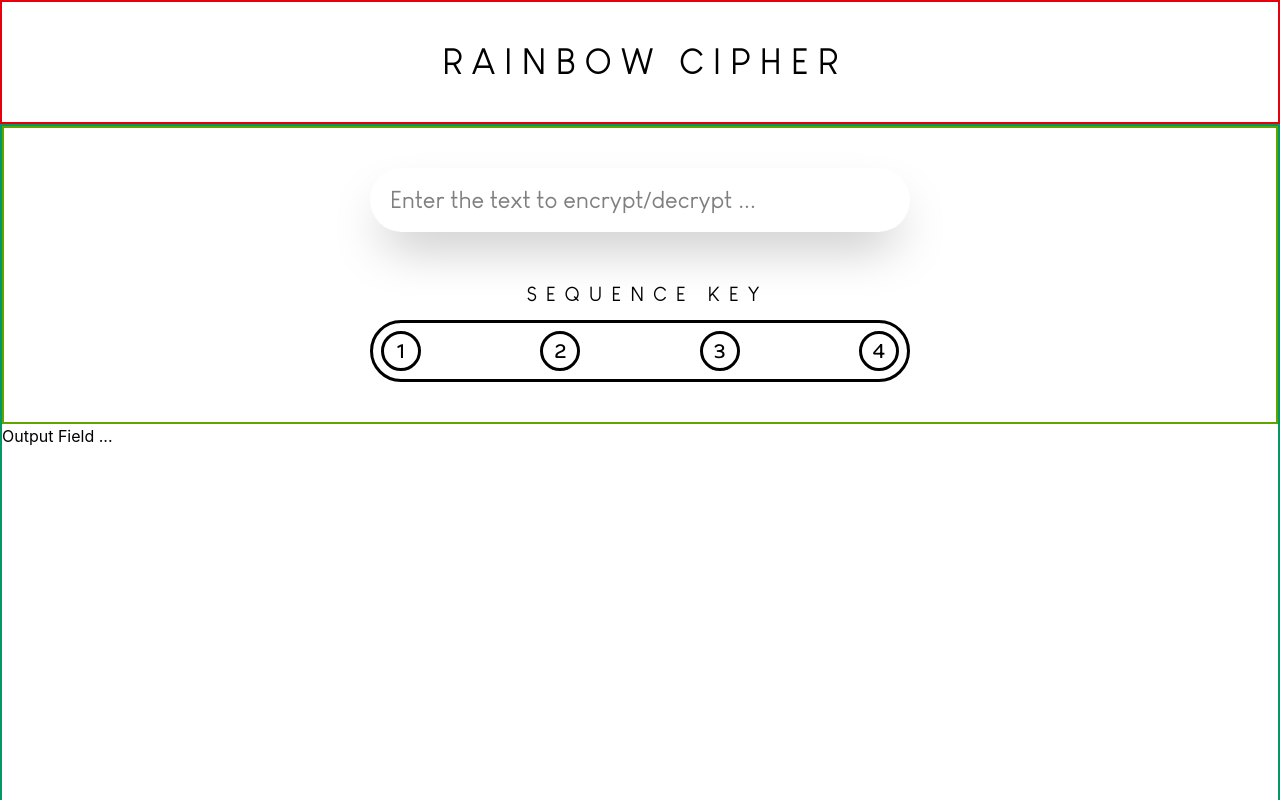
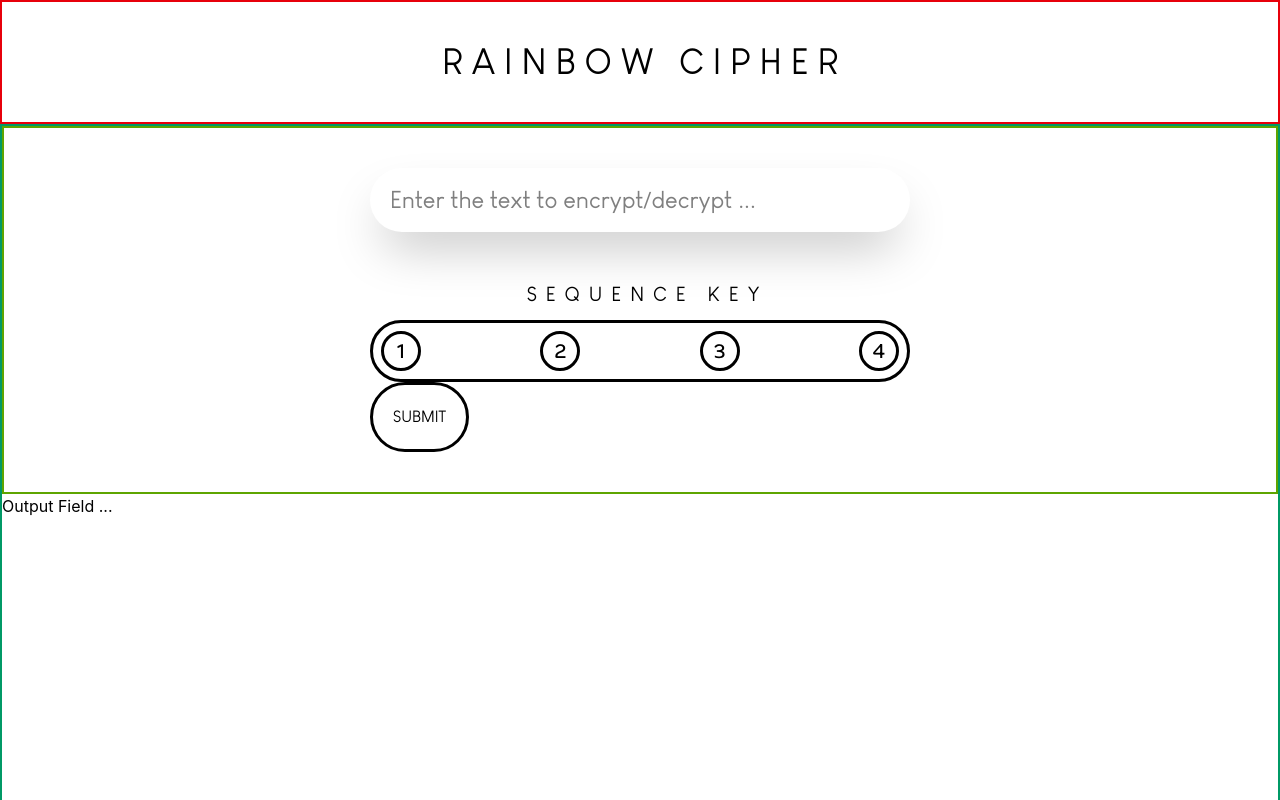
Before and after one commit to kodevx/rainbow-cipher, a React (Vite) app: page / in a window 1280 px wide. Shown: the top 800 px of the page. Built offline with nearby package versions, Linux system fonts and the light colour scheme.

Commit message:
refactor: form fields updates in crypto inputs component

```diff
--- a/src/customComponents/CryptoInputs/cryptoInputs.tsx
+++ b/src/customComponents/CryptoInputs/cryptoInputs.tsx
@@ -1,29 +1,34 @@
 import React from 'react';
 import { Formik, Form, Field } from 'formik';
+import type { CryptoInputProps } from './types/cryptoInputs';
 
-import SequenceKeyField from '../SequenceKeyField';
+import Button from '../../components/common/Button';
+import SequenceKeyFields from '../SequenceKeyField';
+
+import { validatePlainTextfield } from '../../utils/formValidations';
+
 import useCryptoInputs from './hooks/useCryptoInputs';
-
-import type { CryptoInputProps } from './types/cryptoInputs';
 
 const CryptoInputs: React.FC<CryptoInputProps> = (props) => {
 
     const { handleSubmit } = props;
 
     const {
-        initialValues,
-        handleValidation,
+        initialValues
      } = useCryptoInputs();
 
     return (
         <div className={'font-louis border-2 border-lime-600 flex justify-center items-center p-10'}>
             <Formik
-                validateOnChange={false}
                 initialValues={initialValues}
-                validate={handleValidation}
-                onSubmit={(values) => console.log("values: ",values) /* handleSubmit */}
+                validateOnChange={true}
+                validateOnBlur={true}
+                onSubmit={(values, actions) => {
+                    console.log("Formik callback values: ",values);
+                    actions.setSubmitting(false);
+                }}
             >
-                {({ touched, errors, isValidating, handleBlur, handleChange, handleSubmit }) => (
+                {({ touched, errors, isSubmitting, handleBlur, handleChange, isValidating }) => (
                     <Form>
                         <div>
                             <Field
@@ -31,22 +36,27 @@ const CryptoInputs: React.FC<CryptoInputProps> = (props) => {
                                 type={'text'}
                                 onBlur={handleBlur}
                                 onChange={handleChange}
+                                validate={validatePlainTextfield}
                                 placeholder={'Enter the text to encrypt/decrypt ...'}
                                 className={'h-16 w-135 rounded-full shadow-2xl p-5 outline-none text-2xl'}
                             />
                             <div className={'p-5 mt-2'}>
-                                {touched.plainText && errors.plainText && <div className={'text-xl text-red-500'}>{errors.plainText}</div>}
+                                {errors.plainText && touched.plainText && <div className={'text-xl text-orange-500'}>{errors.plainText}</div>}
                             </div>
                         </div>
                         {/* <EncryptionButtons /> */}
-                        <div>
-                            <SequenceKeyField
-                                name={'sequenceKey'}
-                                onChange={handleChange}
-                                onBlur={handleBlur}
-                                placeholder={'Enter the Sequence Key'}
-                            />
-                        </div>
+                        <SequenceKeyFields
+                            required={true}
+                            onChange={handleChange}
+                            onBlur={handleBlur}
+                        />
+                        <Button
+                            type={'submit'}
+                            disabled={isSubmitting || isValidating}
+                            style={'p-5 rounded-full border-3 border-black'}
+                        >
+                            SUBMIT
+                        </Button>
                     </Form>
                 )}
             </Formik>
--- a/src/customComponents/CryptoInputs/hooks/useCryptoInputs.tsx
+++ b/src/customComponents/CryptoInputs/hooks/useCryptoInputs.tsx
@@ -1,28 +1,17 @@
-import React from 'react';
-import type {
-    CryptoFieldInitialValues,
-    CryptoFieldsValidationType
-} from '../types/cryptoInputs';
-
-import { validateTextfield } from '../../../utils/formValidations';
+import type { CryptoFieldInitialValues } from '../types/cryptoInputs';
 
 const useCryptoInputs = () => {
 
-    const handleValidation = React.useCallback((values: CryptoFieldInitialValues) => {
-        const errors: CryptoFieldsValidationType = {};
-
-        errors.plainText = validateTextfield(values.plainText)
-
-        return errors;
-    }, []);
-
     const initialValues: CryptoFieldInitialValues = {
-        plainText: ''
+        plainText: '',
+        SQK1: 1,
+        SQK2: 2,
+        SQK3: 3,
+        SQK4: 4
     }
 
     return {
-        initialValues,
-        handleValidation
+        initialValues
     }
 }
 
--- a/src/customComponents/CryptoInputs/types/cryptoInputs.ts
+++ b/src/customComponents/CryptoInputs/types/cryptoInputs.ts
@@ -1,5 +1,9 @@
 export interface CryptoFieldInitialValues {
     plainText: string
+    SQK1: number | string
+    SQK2: number | string
+    SQK3: number | string
+    SQK4: number | string
 }
 
 export interface CryptoInputProps {
```
